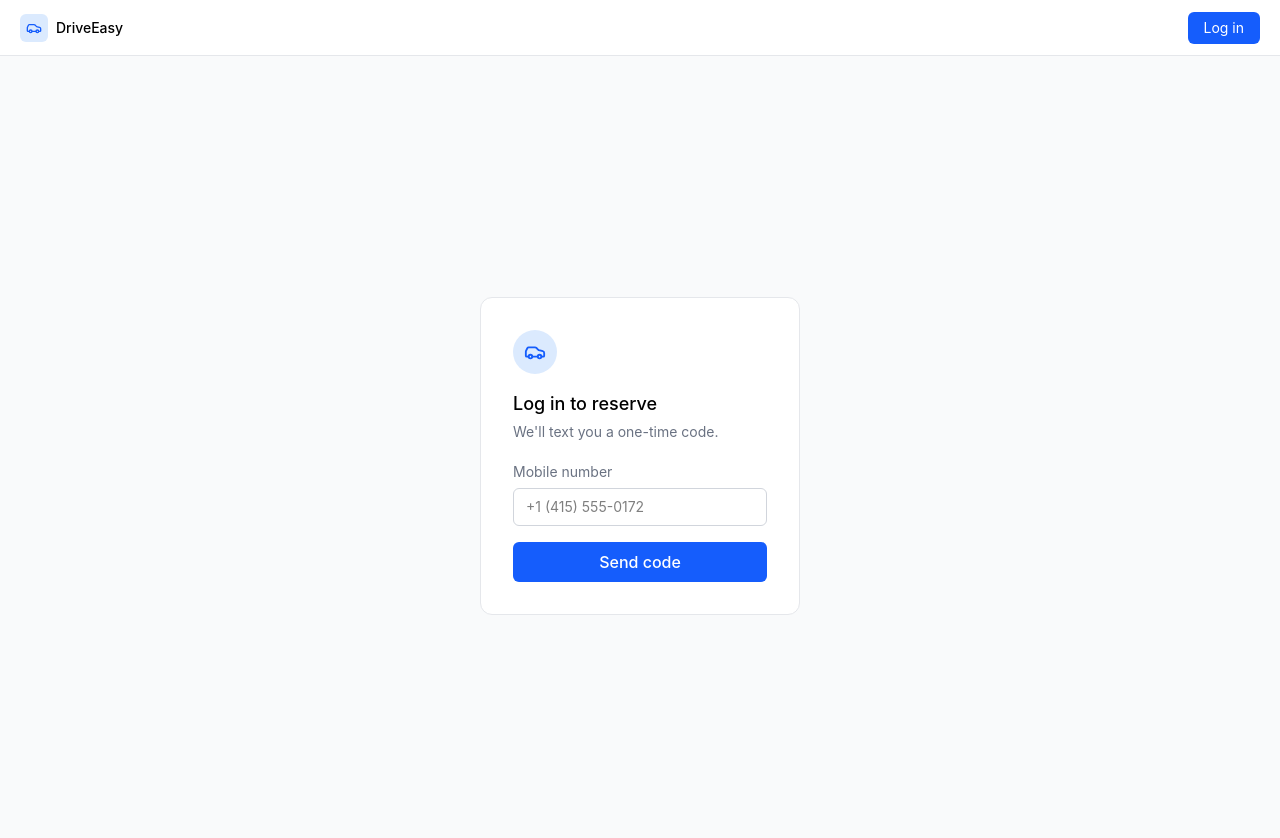
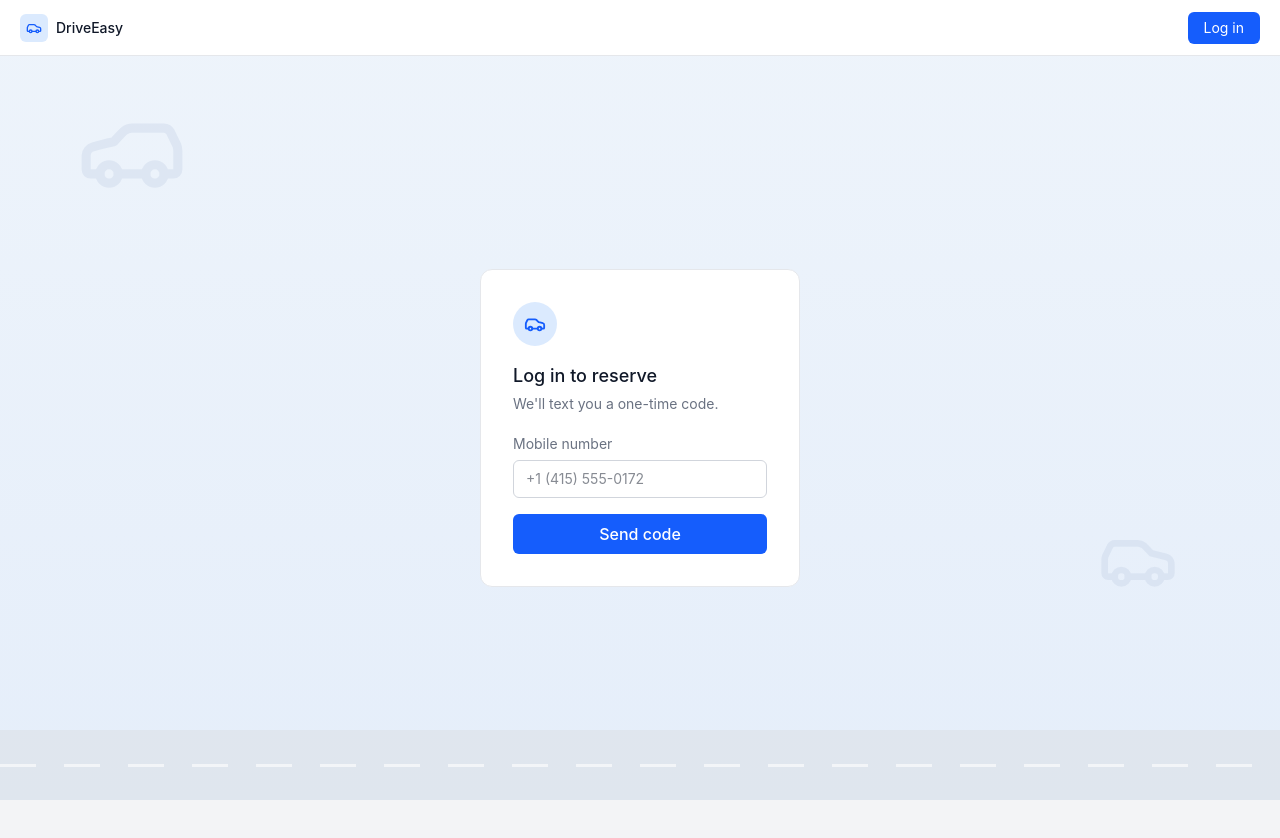
Before and after one commit to gowthamiv/car-rental-app, a React (Vite) app in the folder client/: page /login in a window 1280 px wide. Shown: the top 838 px of the page. After the commit the page ends 800 px from the top, so only its background shows below. Built offline with nearby package versions, Linux system fonts and the light colour scheme; no server answers.

Commit message:
Adding background theme for all pages

```diff
--- a/client/src/App.tsx
+++ b/client/src/App.tsx
@@ -1,4 +1,3 @@
-// src/App.tsx
 import { BrowserRouter, Routes, Route, Navigate } from 'react-router-dom';
 import { AuthProvider } from './context/AuthProvider';
 import { ReservationDraftProvider } from './context/ReservationDraftProvider';
@@ -13,12 +12,15 @@ import { ReserveFormPage } from './pages/ReserveFormPage/ReserveFormPage';
 import { ConfirmationPage } from './pages/ConfirmationPage/ConfirmationPage';
 import { MyReservationsPage } from './pages/MyReservationsPage/MyReservationsPage';
 import { ReservationDetailPage } from './pages/ReservationDetailPage/ReservationDetailPage';
+import { AppBackground } from './pages/AppBackground/AppBackground';
 
 function App() {
   return (
     <AuthProvider>
       <ReservationDraftProvider>
         <BrowserRouter>
+          <AppBackground />
+          <div style={{ position: 'relative', zIndex: 1 }}>
           <Header />
           <Routes>
             <Route path="/" element={<Navigate to="/new-reservation" replace />} />
@@ -36,6 +38,7 @@ function App() {
 
             <Route path="*" element={<Navigate to="/new-reservation" replace />} />
           </Routes>
+           </div>
         </BrowserRouter>
       </ReservationDraftProvider>
     </AuthProvider>
--- a/client/src/index.css
+++ b/client/src/index.css
@@ -1 +1,27 @@
 @import "tailwindcss";
+
+@theme {
+  --color-brand-50: #eff6ff;
+  --color-brand-100: #dbeafe;
+  --color-brand-500: #3b6fe0;
+  --color-brand-600: #2f5bc7;
+  --color-brand-700: #2748a0;
+  --font-sans: "Inter", ui-sans-serif, system-ui, sans-serif;
+}
+
+html, body, #root {
+  height: 100%;
+  margin: 0;
+  padding: 0;
+}
+
+body {
+  @apply bg-gray-100 text-gray-900;
+  font-family: var(--font-sans);
+  overflow-x: hidden; /* guards against any decorative element bleeding past the viewport edge */
+}
+
+*:focus-visible {
+  outline: 2px solid var(--color-brand-500);
+  outline-offset: 2px;
+}
--- /dev/null
+++ b/client/src/pages/AppBackground/AppBackground.module.css
@@ -0,0 +1,40 @@
+@reference "tailwindcss";
+
+.background {
+  position: fixed;
+  inset: 0;
+  z-index: 0;
+  overflow: hidden;
+  background: linear-gradient(180deg, #eef4fb 0%, #e5eefa 100%);
+}
+
+.decorCar {
+  position: absolute;
+  color: #c3d0e5;
+  opacity: 0.35;
+}
+
+.roadStripe {
+  position: absolute;
+  bottom: 0;
+  left: 0;
+  right: 0;
+  height: 70px;
+  background: #dde1e7;
+  opacity: 0.6;
+}
+
+.roadLine {
+  position: absolute;
+  bottom: 33px;
+  left: 0;
+  right: 0;
+  height: 3px;
+  background: repeating-linear-gradient(
+    90deg,
+    #ffffff99 0px,
+    #ffffff99 36px,
+    transparent 36px,
+    transparent 64px
+  );
+}
--- /dev/null
+++ b/client/src/pages/AppBackground/AppBackground.tsx
@@ -0,0 +1,13 @@
+import { Car } from 'lucide-react';
+import styles from './AppBackground.module.css';
+
+export function AppBackground() {
+  return (
+    <div className={styles.background} aria-hidden="true">
+      <Car size={110} className={styles.decorCar} style={{ top: '12%', left: '6%', transform: 'scaleX(-1)' }} />
+      <Car size={80} className={styles.decorCar} style={{ top: '65%', right: '8%' }} />
+      <div className={styles.roadStripe} />
+      <div className={styles.roadLine} />
+    </div>
+  );
+}
--- a/client/src/pages/LoginPage/LoginPage.module.css
+++ b/client/src/pages/LoginPage/LoginPage.module.css
@@ -1,7 +1,8 @@
 @reference "tailwindcss";
 
 .wrapper {
-  @apply min-h-screen flex items-center justify-center bg-gray-50;
+  @apply flex items-center justify-center;
+  min-height: calc(100vh - 56px);
 }
 
 .card {
--- a/client/src/pages/LoginPage/LoginPage.tsx
+++ b/client/src/pages/LoginPage/LoginPage.tsx
@@ -12,14 +12,13 @@ export function LoginPage() {
   const [loading, setLoading] = useState(false);
   const [error, setError] = useState<string | null>(null);
 
-  const handleSubmit = async (e: SubmitEvent) => {
+  const handleSubmit = async (e: SubmitEvent<HTMLFormElement>) => {
     e.preventDefault();
     setLoading(true);
     setError(null);
 
     try {
       const result = await requestOtp({ mobileNumber });
-      // result.otp only exists in dev mode (config.isDev on the backend) — undefined in production
       navigate('/verify-otp', { state: { mobileNumber, otp: result.otp } });
     } catch (err) {
       setError(extractErrorMessage(err));
@@ -52,7 +51,7 @@ export function LoginPage() {
           {loading ? 'Sending…' : 'Send code'}
         </button>
 
-        {error && <p className={styles.errorText} role="alert" aria-live="polite">{error}</p>}
+        {error && <p className={styles.errorText}>{error}</p>}
       </form>
     </div>
   );
--- a/client/src/pages/OtpVerifyPage/OtpVerifyPage.module.css
+++ b/client/src/pages/OtpVerifyPage/OtpVerifyPage.module.css
@@ -1,9 +1,9 @@
 @reference "tailwindcss";
 
 .wrapper {
-  @apply min-h-screen flex items-center justify-center bg-gray-50;
+  @apply flex items-center justify-center;
+  min-height: calc(100vh - 56px);
 }
-
 .card {
   @apply bg-white border border-gray-200 rounded-xl p-8 w-[320px];
 }
```
